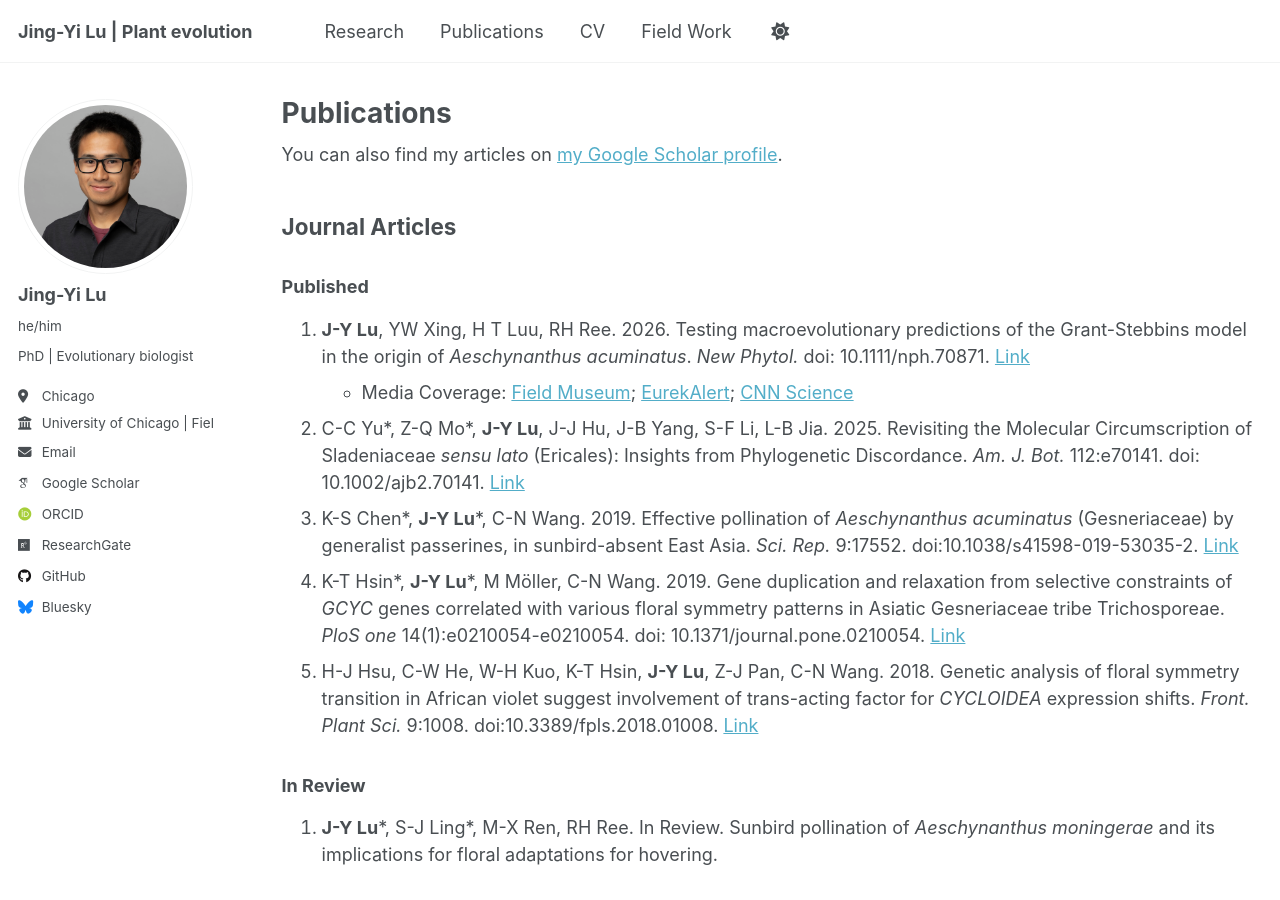
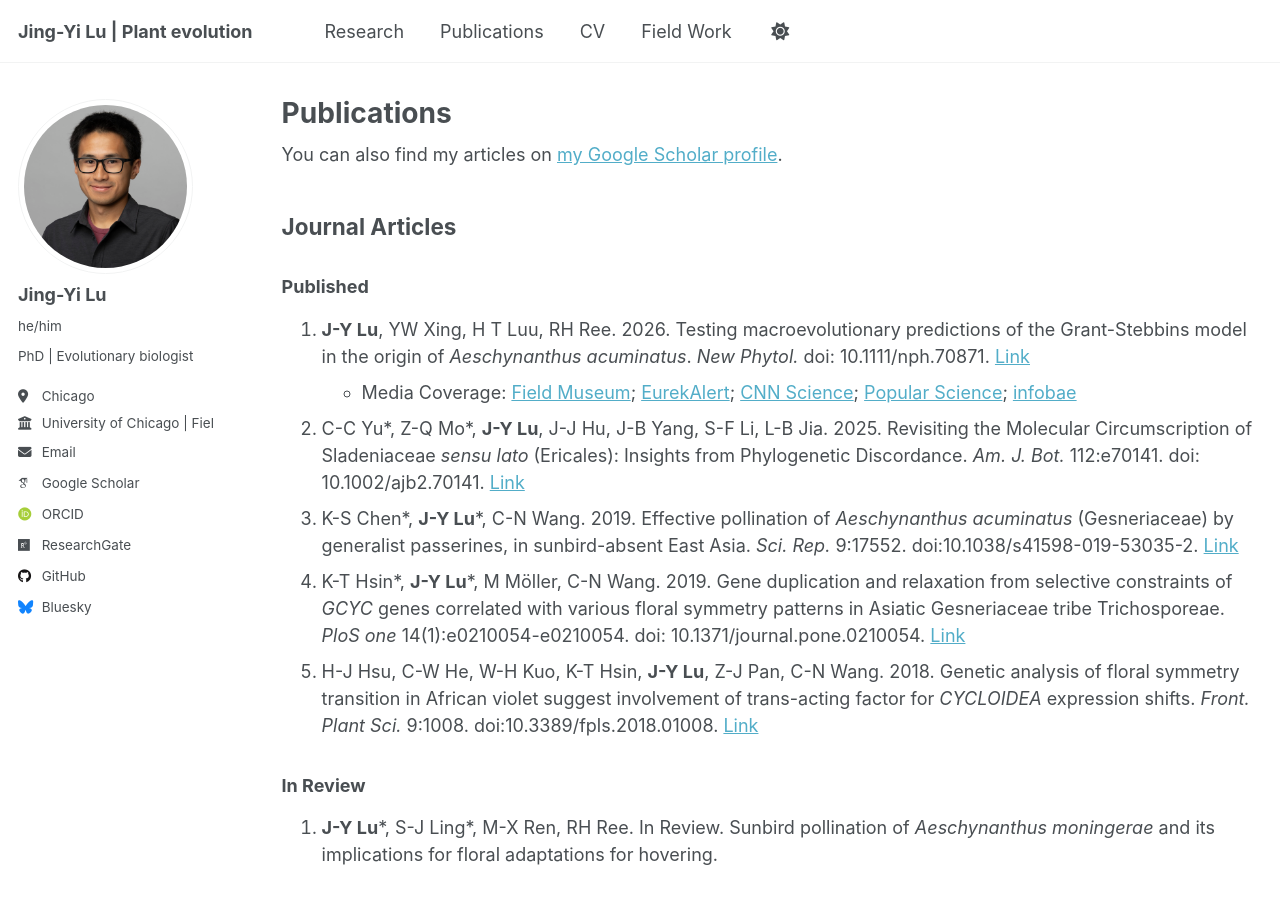
Before and after one commit to jingyilu/jingyilu.github.io, a Jekyll site: the page built from _pages/publications.md, in a window 1280 px wide and 900 px high. Built offline with Jekyll 4.4.1, drawn with Linux system fonts in a browser that asks for light colours; some web fonts are replaced; a script that is not in the unit is left out.

Commit message:
update publication

```diff
--- a/_pages/publications.md
+++ b/_pages/publications.md
@@ -23,7 +23,7 @@ Journal Articles
 
 1. **J-Y Lu**, YW Xing, H T Luu, RH Ree. 2026. Testing macroevolutionary predictions of the Grant-Stebbins
 model in the origin of _Aeschynanthus acuminatus_. _New Phytol._ doi: 10.1111/nph.70871. [Link](https://nph.onlinelibrary.wiley.com/doi/10.1111/nph.70871)
-  - Media Coverage: [Field Museum](https://www.fieldmuseum.org/about/press/this-flower-evolved-a-new-shape-so-that-different-birds-could-pollinate-it); [EurekAlert](https://www.eurekalert.org/news-releases/1113627); [CNN Science](https://www.cnn.com/2026/02/06/science/lipstick-vine-evolution-taiwan-mystery)
+  - Media Coverage: [Field Museum](https://www.fieldmuseum.org/about/press/this-flower-evolved-a-new-shape-so-that-different-birds-could-pollinate-it); [EurekAlert](https://www.eurekalert.org/news-releases/1113627); [CNN Science](https://www.cnn.com/2026/02/06/science/lipstick-vine-evolution-taiwan-mystery); [Popular Science](https://www.popsci.com/science/lipstick-vine-evolution/); [infobae](https://www.infobae.com/america/ciencia-america/2026/01/27/descubren-como-una-flor-asiatica-evoluciono-de-forma-inesperada-para-convivir-con-distintos-tipos-de-polinizadores/)
 2. C-C Yu\*, Z-Q Mo\*, **J-Y Lu**, J-J Hu, J-B Yang, S-F Li, L-B Jia. 2025. Revisiting the Molecular Circumscription of Sladeniaceae _sensu lato_ (Ericales): Insights from Phylogenetic Discordance. _Am. J. Bot._ 112:e70141. doi: 10.1002/ajb2.70141. [Link](https://doi.org/10.1002/ajb2.70141)
 3. K-S Chen\*, **J-Y Lu**\*, C-N Wang. 2019. Effective pollination of _Aeschynanthus acuminatus_ (Gesneriaceae) by generalist passerines, in sunbird-absent East Asia. _Sci. Rep._ 9:17552. doi:10.1038/s41598-019-53035-2. [Link](https://doi.org/10.1038/s41598-019-53035-2)
 4. K-T Hsin\*, **J-Y Lu**\*, M Möller, C-N Wang. 2019. Gene duplication and relaxation from selective constraints of _GCYC_ genes correlated with various floral symmetry patterns in Asiatic Gesneriaceae tribe Trichosporeae. _PloS one_ 14(1):e0210054-e0210054. doi: 10.1371/journal.pone.0210054. [Link](https://doi.org/10.1371/journal.pone.0210054)
```
